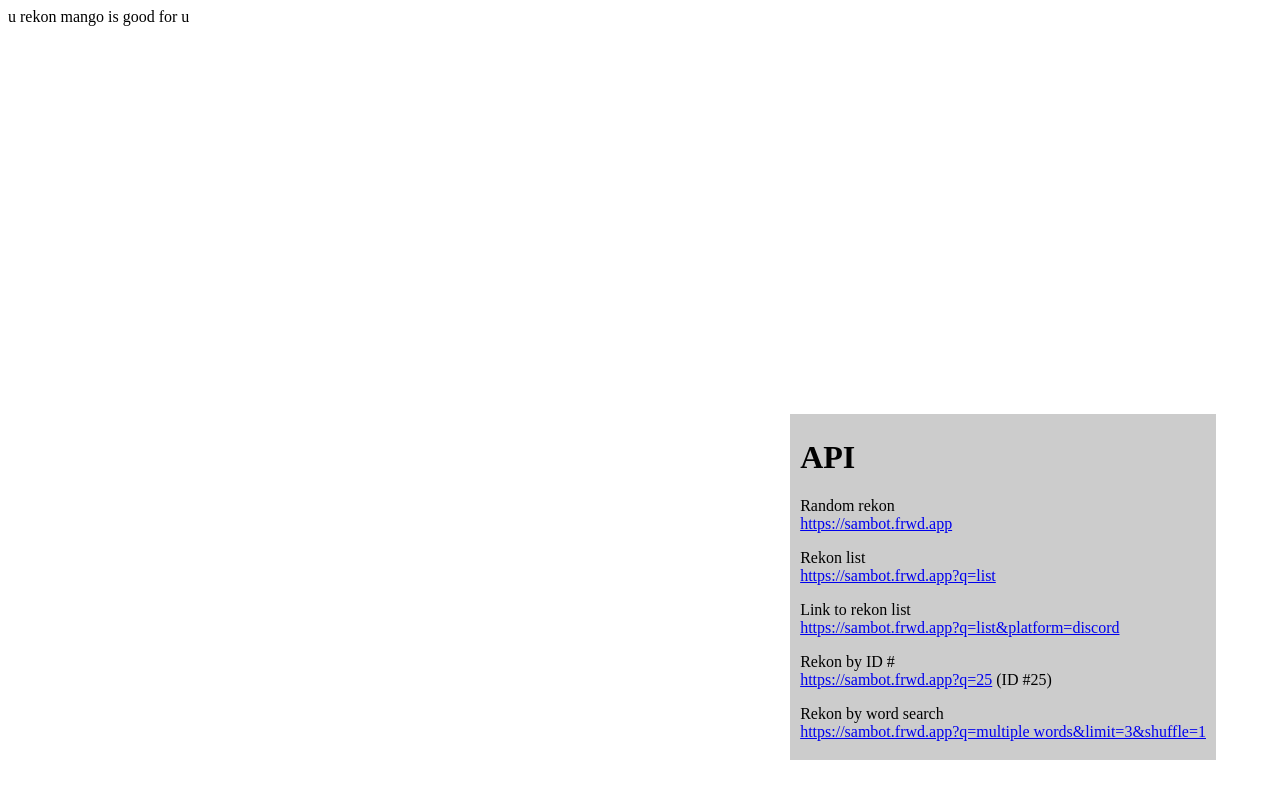
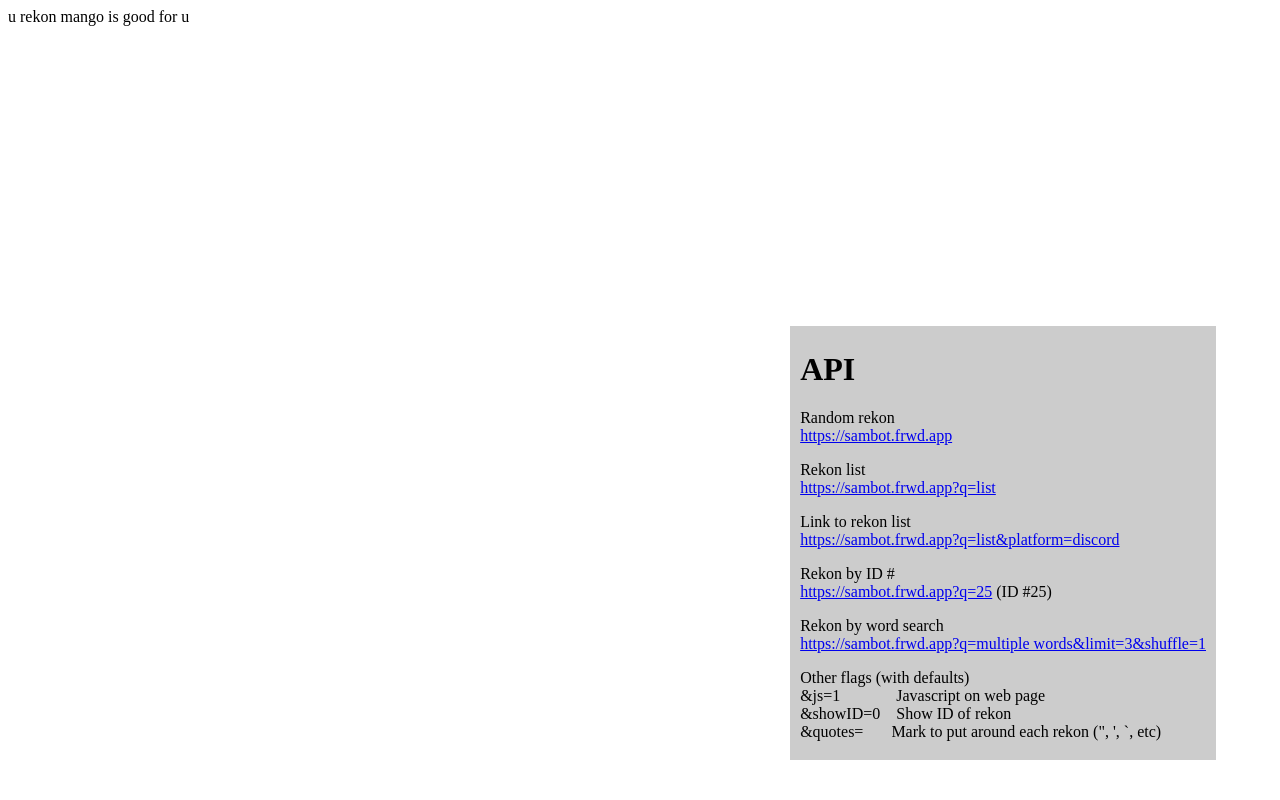
Before and after one commit to cata-lystic/sambot, a PHP site: page / in a window 1280 px wide. Run offline with PHP 8.4, Linux system fonts and the light colour scheme.

Commit message:
More flags on API web box. JS can be disabled with flag

```diff
--- a/web/index.php
+++ b/web/index.php
@@ -5,27 +5,14 @@ if (isset($_GET['code'])) {
   die();
 }
 
-// Shuffle associated array
-function shuffle_assoc($arr) {
-  $keys = array_keys($arr);
-
-  shuffle($keys);
-
-  foreach($keys as $key) {
-    $new[$key] = $arr[$key];
-  }
-
-  $arr = $new;
-  return $arr;
-}
-
 // Get possible queries
-$q = $_GET['q'] ?? null; // optionally allow a specific id to be fetched
+$q = $_GET['q'] ?? null; // allow a specific ID to be fetched
 $limit = $_GET['limit'] ?? 3; // amount of search results to return
 $shuffle = $_GET['shuffle'] ?? 1; // shuffle search results
 $showID = $_GET['showID'] ?? 0; // show unique ID before each rekon
-$platform = $_GET['platform'] ?? "web"; // anything besides "web" will have /r/n instead of <br /> between rekons
+$platform = $_GET['platform'] ?? "web"; // anything besides "web" will be plain text mode
 $quotes = $_GET['quotes'] ?? ""; // no quotes by default
+$js = $_GET['js'] ?? 1; // web javascript features enabled by default
 if ($platform == "discord") {
   $quotes = "`"; // force Discord rekons to be in a quote box
   $limit = ($limit > 5) ? 5 : $limit; // Discord limit can't go past 5
@@ -79,7 +66,7 @@ if ($q == "list" && $platform == "web") {
     $results = 0;
     foreach($matches as $ids => $vals) {
       if ($results > $limit-1) break; // stop after the $limit
-      if ($results > 0) echo ($platform == "web") ? "<br />" : "\n\r";
+      if ($results > 0) echo ($platform == "web") ? "<br />" : "\n\r"; // different line breaks per platform
       $thisID = ($showID == 1) ? "#".$ids.": " : null;
       echo "{$thisID}{$quotes}{$vals}{$quotes}";
       $results++;
@@ -108,10 +95,34 @@ if ($platform == "web") {
 
     <p>Rekon by word search<br />
     <a href='{$domain}?q=multiple word search&limit=3'>{$domain}?q=multiple words&limit=3&shuffle=1</a></p>
-  </div>
 
-  <script src='jquery-3.6.3.min.js'></script>
-  <script src='sambot.js'></script>";
+    <p>Other flags (with defaults)<br />
+    &js=1&nbsp;&nbsp;&nbsp;&nbsp;&nbsp;&nbsp;&nbsp;&nbsp;&nbsp;&nbsp;&nbsp;&nbsp;&nbsp;&nbsp;Javascript on web page<br />
+    &showID=0&nbsp;&nbsp;&nbsp;&nbsp;Show ID of rekon<br />
+    &amp;quotes=&nbsp;&nbsp;&nbsp;&nbsp;&nbsp;&nbsp;&nbsp;Mark to put around each rekon (\", ', `, etc)</p>
+  </div>";
+
+  if ($js == 1) {
+    echo "
+    <script src='jquery-3.6.3.min.js'></script>
+    <script src='sambot.js'></script>";
+  }
 
 }
+
+// Functions
+
+// Shuffle associated array
+function shuffle_assoc($arr) {
+  $keys = array_keys($arr);
+
+  shuffle($keys);
+
+  foreach($keys as $key) {
+    $new[$key] = $arr[$key];
+  }
+
+  $arr = $new;
+  return $arr;
+}
 ?>
```
